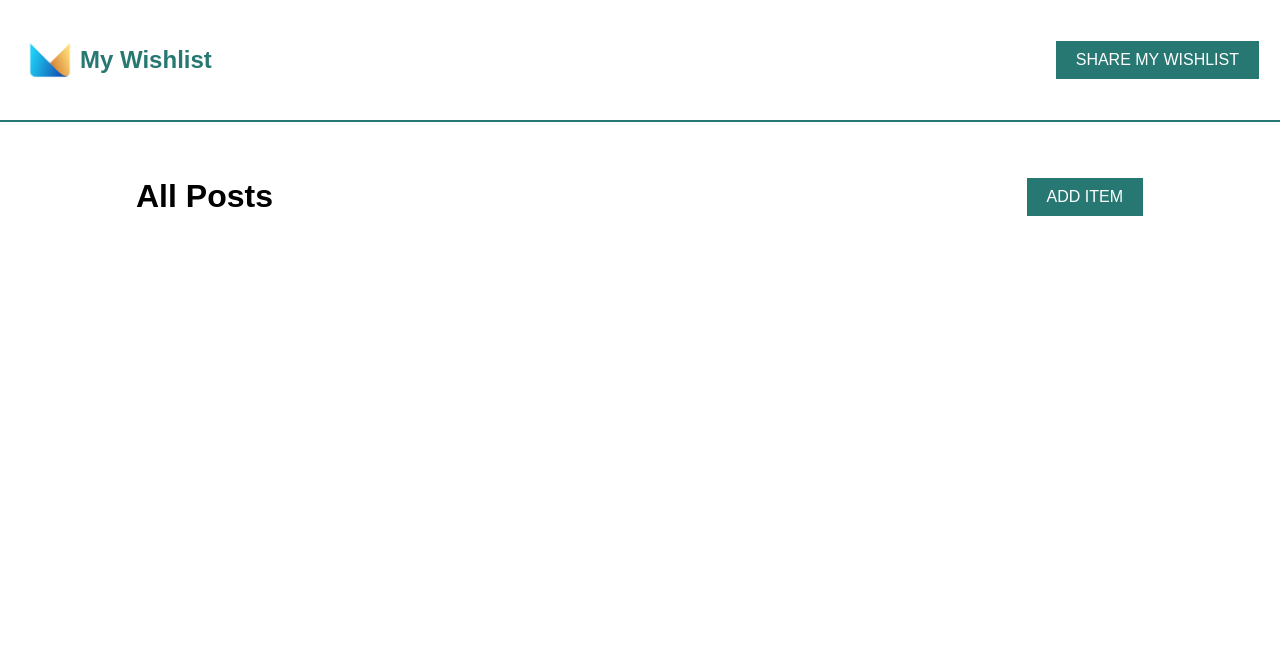
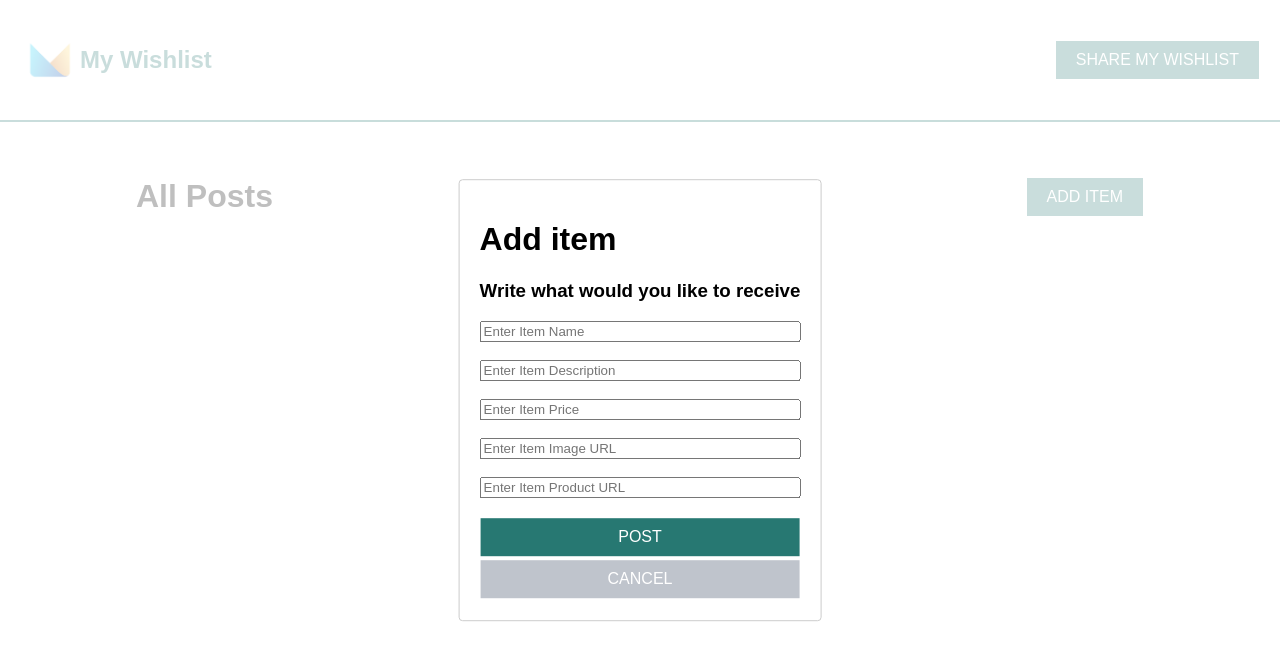
Before and after one commit to AldoGatica123/react_wishlist, a React (Create React App) app: page / in a window 1280 px wide. Both pictures are taken after a click on the button "ADD ITEM". Shown: the top 660 px of the page. Built offline with nearby package versions, Linux system fonts and the light colour scheme.

Commit message:
create modal added

```diff
--- a/src/components/AllPost.js
+++ b/src/components/AllPost.js
@@ -2,15 +2,59 @@ import React, { Component } from 'react';
 import { connect } from 'react-redux';
 import Post from './Post';
 import EditComponent from './EditComponent';
+import PostForm from './PostForm';
 import '../css/AllPost.css'
+import Modal from 'react-modal';
+
+const customStyles = {
+  content : {
+    top                   : '50%',
+    left                  : '50%',
+    right                 : 'auto',
+    bottom                : 'auto',
+    marginRight           : '-50%',
+    transform             : 'translate(-50%, -50%)'
+  }
+};
 
 class AllPost extends Component {
+  constructor() {
+    super();
+
+    this.state = {
+      modalIsOpen: false
+    };
+
+    this.openModal = this.openModal.bind(this);
+    this.closeModal = this.closeModal.bind(this);
+  }
+
+  openModal() {
+    this.setState({modalIsOpen: true});
+  }
+
+  closeModal() {
+    this.setState({modalIsOpen: false});
+  }
+
   render() {
     return (
       <div className="all-post-container">
         <div className="container-header">
           <h1>All Posts</h1>
-          <button className="create-button">Add item</button>
+          <button className="create-button" onClick={this.openModal}>Add item</button>
+        </div>
+        <div>
+          <Modal
+            isOpen={this.state.modalIsOpen}
+            onAfterOpen={this.afterOpenModal}
+            onRequestClose={this.closeModal}
+            style={customStyles}
+            contentLabel="Create item">
+            <h1>Add item</h1>
+            <h3>Write what would you like to receive</h3>
+            <PostForm/>
+          </Modal>
         </div>
         {this.props.posts.map((post) => (
           <div key={post.id}>
--- a/src/components/App.js
+++ b/src/components/App.js
@@ -1,7 +1,6 @@
 import React, { Component } from 'react';
 import logo from '../logo.png';
 import '../css/App.css';
-import PostForm from './PostForm';
 import AllPost from './AllPost';
 
 class App extends Component {
@@ -15,6 +14,7 @@ class App extends Component {
 }
 
 class PrivateApp extends Component {
+
   render() {
     return (
       <div className="App">
@@ -28,7 +28,6 @@ class PrivateApp extends Component {
           </div>
         </header>
         <div className="content">
-          {/*<PostForm/>*/}
           <AllPost/>
         </div>
       </div>
--- a/src/components/PostForm.js
+++ b/src/components/PostForm.js
@@ -1,5 +1,6 @@
 import React, { Component } from 'react';
 import {connect} from 'react-redux';
+import '../css/PostForm.css'
 
 class PostForm extends Component {
   handleSubmit = (e) => {
@@ -29,21 +30,21 @@ class PostForm extends Component {
 
   render() {
     return (
-      <div>
-        <h1>Create Post</h1>
+      <div className="create-container">
         <form onSubmit={this.handleSubmit}>
           <input required type="text" ref={(input) => this.name = input}
-                 placeholder="Enter Item Name" /><br /><br />
+                 placeholder="Enter Item Name" /><br />
           <input required type="text" ref={(input) => this.description = input}
-                 placeholder="Enter Item Description" /><br /><br />
+                 placeholder="Enter Item Description" /><br />
           <input required type="text" ref={(input) => this.price = input}
-                 placeholder="Enter Item Price" /><br /><br />
+                 placeholder="Enter Item Price" /><br />
           <input required type="text" ref={(input) => this.image_url = input}
-                 placeholder="Enter Item Image URL" /><br /><br />
+                 placeholder="Enter Item Image URL" /><br />
           <input required type="text" ref={(input) => this.product_url = input}
-                 placeholder="Enter Item Product URL" /><br /><br />
+                 placeholder="Enter Item Product URL" /><br />
 
-          <button>Post</button>
+          <button className="post-button">Post</button>
+          <button className="cancel-button" onClick={this.closeModal}>Cancel</button>
         </form>
       </div>
     );
--- a/src/css/Post.css
+++ b/src/css/Post.css
@@ -43,11 +43,11 @@
   color: white;
   background: rgba(68, 82, 107, 0.34);
   border: none;
-  padding: 16px 32px;
+  padding: 10px 20px;
   text-align: center;
   display: inline-block;
   font-size: 16px;
-  margin: 4px 2px;
+  margin: 2px 1px;
   cursor: pointer;
   text-decoration: none;
   text-transform: uppercase;
@@ -57,11 +57,11 @@
   color: white;
   background: #0099CC;
   border: none;
-  padding: 16px 32px;
+  padding: 10px 20px;
   text-align: center;
   display: inline-block;
   font-size: 16px;
-  margin: 4px 2px;
+  margin: 2px 1px;
   cursor: pointer;
   text-decoration: none;
   text-transform: uppercase;
@@ -71,11 +71,11 @@
   color: white;
   background: #cc4c3d;
   border: none;
-  padding: 16px 32px;
+  padding: 10px 20px;
   text-align: center;
   display: inline-block;
   font-size: 16px;
-  margin: 4px 2px;
+  margin: 2px 1px;
   text-decoration: none;
   text-transform: uppercase;
 }
--- a/src/css/PostForm.css
+++ b/src/css/PostForm.css
@@ -0,0 +1,25 @@
+.create-container{
+  display: flex;
+  align-items: center;
+  justify-content: space-between;
+}
+
+.post-button{
+  color: white;
+  background: #277872;
+  border: none;
+  padding: 10px 20px;
+  text-align: center;
+  display: inline-block;
+  font-size: 16px;
+  margin: 2px 1px;
+  cursor: pointer;
+  text-decoration: none;
+  text-transform: uppercase;
+}
+
+.create-container > form{
+  display: flex;
+  flex-direction: column;
+  width: 100%;
+}
```
Also changed, not shown: 1 other file (tests, documents, lock files or other folders).
